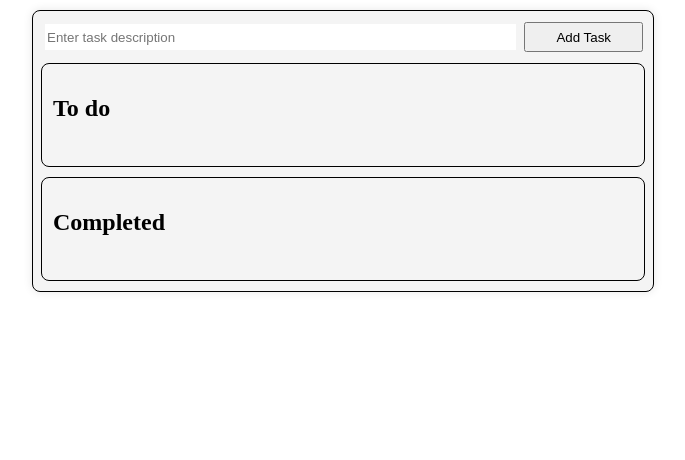
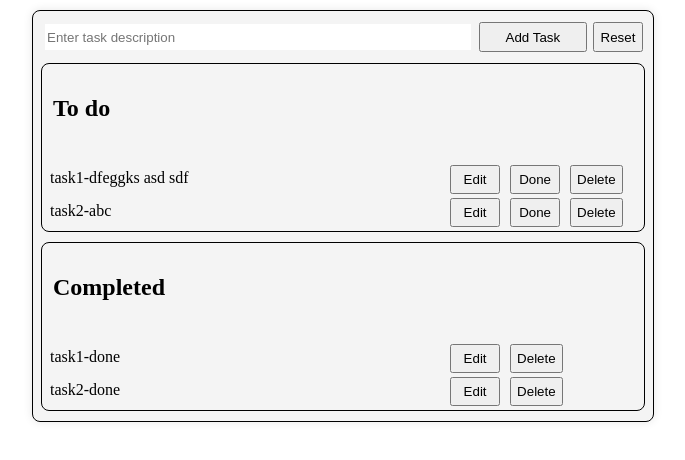
Before and after one commit to samina-shameem/todo_list, a plain HTML site: page index.html in a window 1280 px wide. Shown: the whole page, without its empty margins (297-982 px from the left). Drawn offline with Linux system fonts and the light colour scheme.

Commit message:
implemented reset button

```diff
--- a/index.html
+++ b/index.html
@@ -20,6 +20,7 @@
             <input type="text" size="30" id="taskInput" placeholder="Enter task description">
             <!-- <textarea rows="4" cols="50" placeholder="Your wrapped content here"></textarea> -->
             <button id="btn-addTask" onclick="addTask()">Add Task</button>
+            <button id="btn-resetTask" onclick="resetTask()">Reset</button>
         </div>
 
 
--- a/script.js
+++ b/script.js
@@ -1,7 +1,7 @@
-//let tasks = [{ description: "task1-dfeggks asd sdf", editable: false },{ description: "task2-abc", editable: false }];
-//let doneTasks = [{ description: "task1-done", editable: false },{ description: "task2-done", editable: false }];
- let tasks = [];
- let doneTasks = [];
+let tasks = [{ description: "task1-dfeggks asd sdf", editable: false },{ description: "task2-abc", editable: false }];
+let doneTasks = [{ description: "task1-done", editable: false },{ description: "task2-done", editable: false }];
+//  let tasks = [];
+//  let doneTasks = [];
 
 function addTask() {
     const taskInput = document.getElementById('taskInput');
@@ -13,6 +13,14 @@ function addTask() {
         updateTodoList();
     }
 }
+
+function resetTask() {
+    tasks = [];
+    doneTasks = [];
+    updateTodoList();
+    updateDoneList();
+}
+
 
 function editTask(index) {
     tasks[index].editable = true;
```
